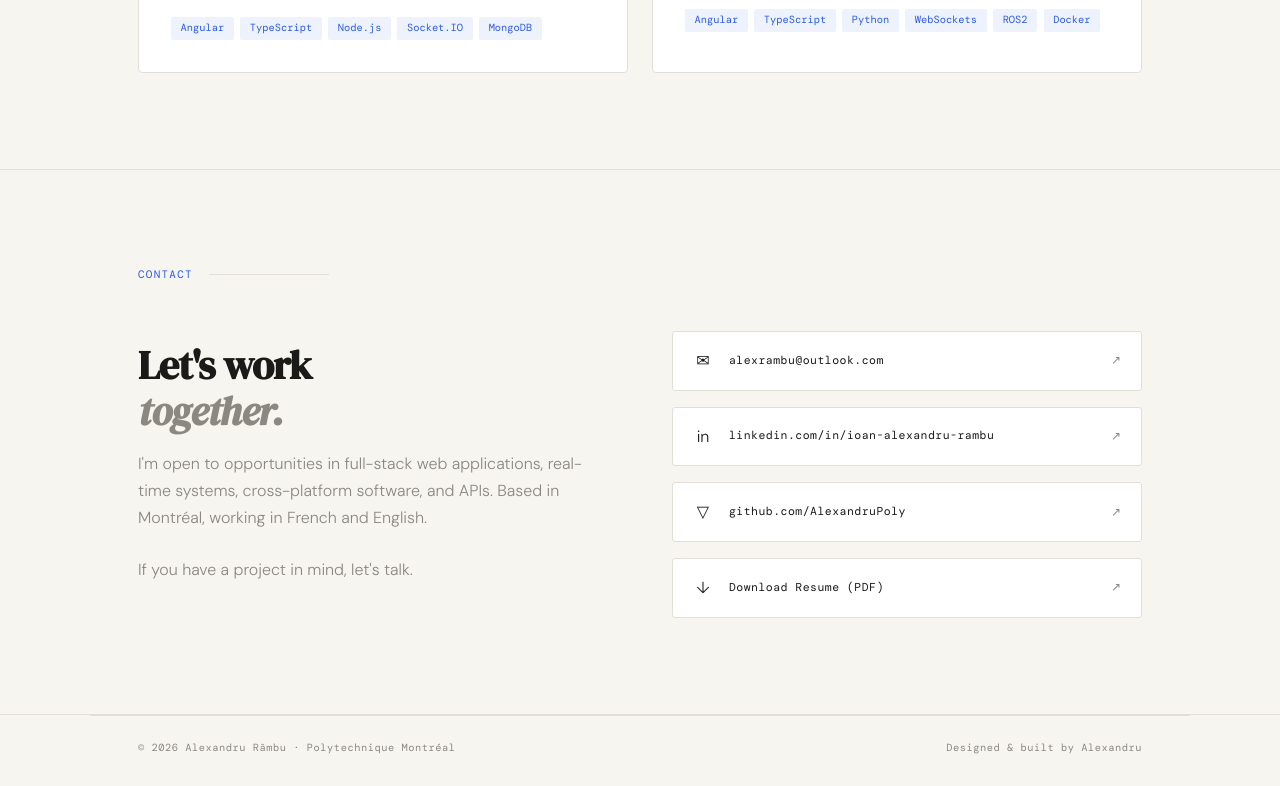
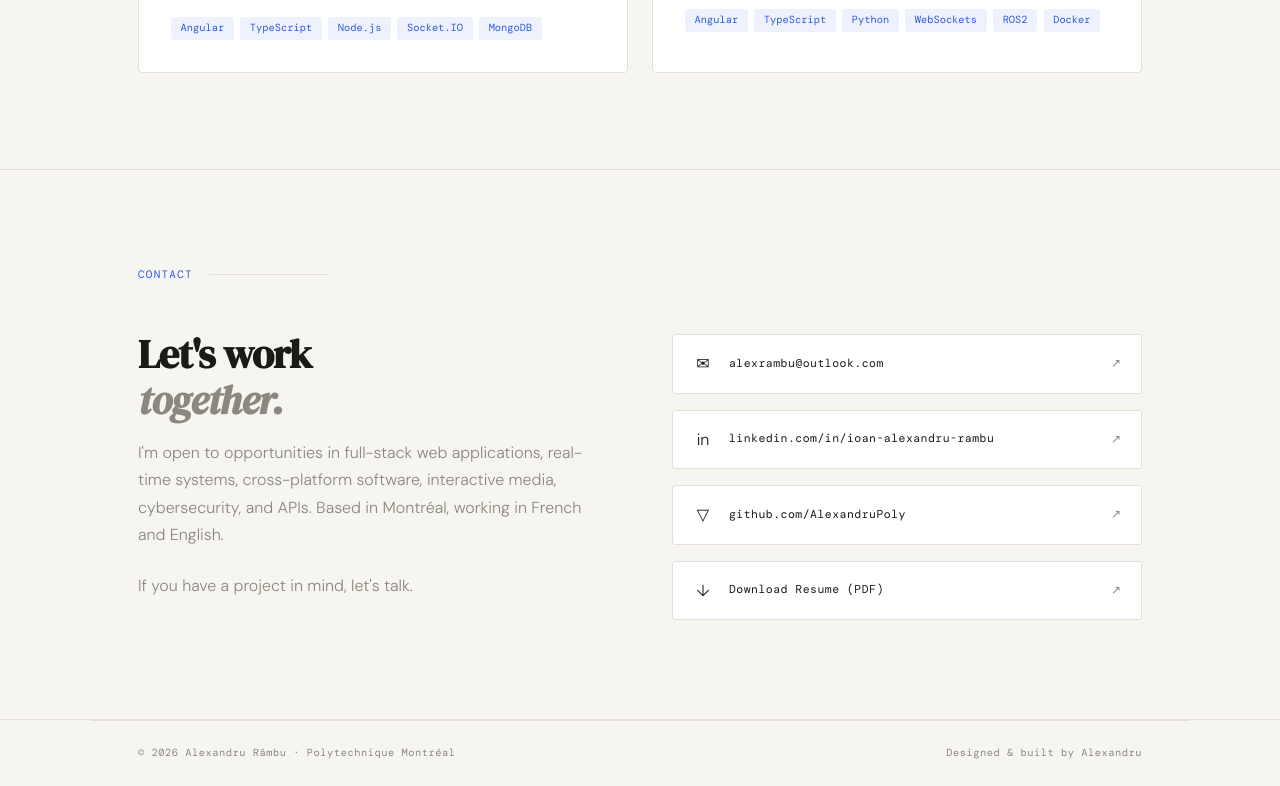
Before and after one commit to AlexandruPoly/AlexandruPoly.github.io, a plain HTML site: page index.html in a window 1280 px wide. Shown: the part 2758-3544 px from the top of the page. Drawn offline with nearby package versions, Linux system fonts and the light colour scheme; a web font is replaced by a local one.

Commit message:
Add interactive media and cybersecurity interests

```diff
--- a/index.html
+++ b/index.html
@@ -252,7 +252,7 @@
           <span data-i18n="contact.title">Let's work</span><br/>
           <em style="font-family:'DM Serif Display',serif;color:var(--muted);font-style:italic;" data-i18n="contact.titleem">together.</em>
         </h2>
-        <p data-i18n="contact.p1">I'm open to opportunities in full-stack web applications, real-time systems, cross-platform software, and APIs. Based in Montréal, working in French and English.</p>
+        <p data-i18n="contact.p1">I'm open to opportunities in full-stack web applications, real-time systems, cross-platform software, interactive media, cybersecurity, and APIs. Based in Montréal, working in French and English.</p>
         <p data-i18n="contact.p2">If you have a project in mind, let's talk.</p>
       </div>
       <div class="contact-links reveal">
@@ -315,7 +315,7 @@
         "p2.h3":"Mission history page with log viewer and robot telemetry",
         "p2.h4":"Shared TypeScript schemas auto-generated from Python server models",
         "contact.label":"Contact","contact.title":"Let's work","contact.titleem":"together.",
-        "contact.p1":"I'm open to opportunities in full-stack web applications, real-time systems, cross-platform software, and APIs. Based in Montréal, working in French and English.",
+        "contact.p1":"I'm open to opportunities in full-stack web applications, real-time systems, cross-platform software, interactive media, cybersecurity, and APIs. Based in Montréal, working in French and English.",
         "contact.p2":"If you have a project in mind, let's talk.",
         "contact.cv":"Download Resume (PDF)","footer.built":"Designed & built by Alexandru"
       },
@@ -346,7 +346,7 @@
         "p2.h3":"Page d'historique des missions avec journal de logs et télémétrie",
         "p2.h4":"Schémas TypeScript partagés générés automatiquement depuis le serveur Python",
         "contact.label":"Contact","contact.title":"Travaillons","contact.titleem":"ensemble.",
-        "contact.p1":"Ouvert aux opportunités en applications web full-stack, systèmes temps réel, logiciels multiplateformes et APIs. Basé à Montréal, je travaille en français et en anglais.",
+        "contact.p1":"Ouvert aux opportunités en applications web full-stack, systèmes temps réel, logiciels multiplateformes, médias interactifs, cybersécurité et APIs. Basé à Montréal, je travaille en français et en anglais.",
         "contact.p2":"Si vous avez un projet en tête, parlons-en.",
         "contact.cv":"Télécharger le CV (PDF)","footer.built":"Conçu et développé par Alexandru"
       }
```
